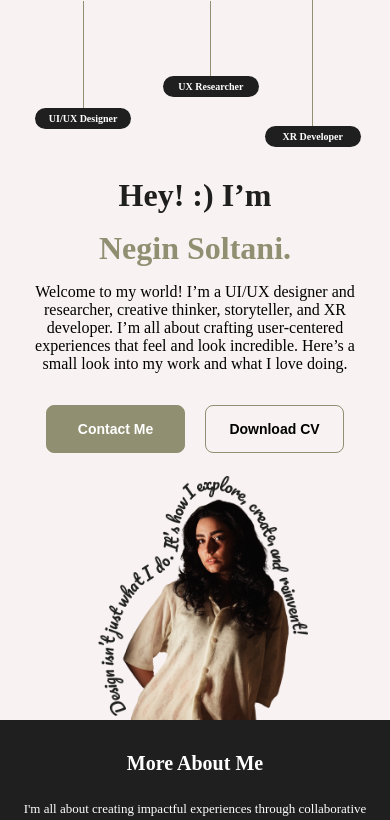
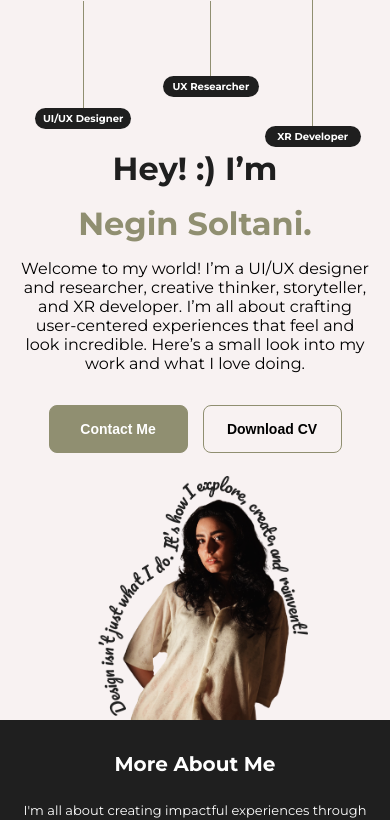
Before and after one commit to erfan-kanani/neginsoltani-portfolio, a React (Create React App) app: page / in a window 390 px wide. Shown: the top 820 px of the page. Built offline with nearby package versions, Linux system fonts and the light colour scheme.

Commit message:
responsive better

```diff
--- a/public/index.html
+++ b/public/index.html
@@ -3,12 +3,24 @@
   <head>
     <meta charset="utf-8" />
     <link rel="icon" href="%PUBLIC_URL%/favicon.ico" />
-    <meta name="viewport" content="width=device-width, initial-scale=1" />
+    <meta name="viewport" content="width=device-width, initial-scale=1, shrink-to-fit=no" />
     <meta name="theme-color" content="#000000" />
+    <!-- Google Fonts -->
+    <link rel="preconnect" href="https://fonts.googleapis.com">
+    <link rel="preconnect" href="https://fonts.gstatic.com" crossorigin>
+    <link href="https://fonts.googleapis.com/css2?family=Montserrat:ital,wght@0,100..900;1,100..900&display=swap" rel="stylesheet">
     <meta
       name="description"
-      content="Web site created using create-react-app"
+      content="Negin Soltani Portfolio - Web site created using create-react-app"
     />
+    <!-- Mobile optimization -->
+    <meta name="format-detection" content="telephone=no">
+    <meta name="mobile-web-app-capable" content="yes">
+    <meta name="apple-mobile-web-app-capable" content="yes">
+    <meta name="apple-mobile-web-app-status-bar-style" content="default">
+    <meta name="apple-mobile-web-app-title" content="Negin Soltani">
+    <!-- Prevent auto-zoom on iOS -->
+    <meta name="viewport" content="width=device-width, initial-scale=1, shrink-to-fit=no, user-scalable=no">
     <link rel="apple-touch-icon" href="%PUBLIC_URL%/logo192.png" />
     <!--
       manifest.json provides metadata used when your web app is installed on a
--- a/src/App.css
+++ b/src/App.css
@@ -4,6 +4,10 @@
   flex-direction: column;
   align-items: center; /* Centers the header-container */
   justify-content: center; /* Optional for vertical centering */
+  min-height: 100vh;
+  width: 100%;
+  max-width: 100vw;
+  overflow-x: hidden;
 }
 
 .App-logo {
--- a/src/App.js
+++ b/src/App.js
@@ -1,5 +1,6 @@
 import Header from "./components/header/header";
 import "./App.css";
+import "./styles/mobile-fixes.css";
 import FlexRow from "./components/shared/flexrow";
 import MoreAboutMe from "./components/moreAboutMe/moreAboutMe";
 import Glimpse from "./components/glimpse/glimpse";
--- a/src/components/header/header.css
+++ b/src/components/header/header.css
@@ -94,6 +94,80 @@
 }
 
 /* Mobile Styles */
+@media screen and (max-width: 480px) {
+  .header-container {
+    display: flex;
+    flex-direction: row;
+    justify-content: center;
+    align-items: center;
+    width: 100%;
+    max-width: 90vw;
+    margin: 0 auto;
+    position: relative;
+    z-index: 100;
+    top: 0;
+  }
+
+  .container {
+    display: flex;
+    flex-direction: column;
+    justify-content: space-between;
+    max-height: 600px;
+  }
+
+  .header-container-desktop {
+    display: none;
+  }
+
+  .header-centered-lines {
+    gap: 15px;
+    width: 100%;
+    margin-left: 0;
+    justify-content: space-around;
+  }
+
+  .header-content {
+    padding: 0px 15px;
+    display: flex;
+    flex-direction: column;
+    justify-content: flex-end;
+  }
+
+  .header-content-section {
+    flex-direction: column;
+    align-items: center;
+    text-align: center;
+  }
+
+  .header-text-container {
+    width: 100%;
+    text-align: center;
+    margin-bottom: 16px;
+  }
+
+  .header-buttons {
+    justify-content: center;
+    gap: 15px;
+    flex-wrap: wrap;
+  }
+
+  .header-image {
+    width: auto;
+    height: 200px;
+    max-width: 90%;
+    margin: 16px auto 0;
+  }
+
+  .header-rectangle {
+    width: 80px;
+    height: 18px;
+  }
+
+  .header-rectangle span {
+    font-size: 10px;
+  }
+}
+
 @media screen and (max-width: 768px) {
   .header-container {
     display: flex;
--- a/src/components/shared/text.css
+++ b/src/components/shared/text.css
@@ -18,6 +18,41 @@
   font-weight: 400;
 }
 
+/* Mobile First Approach */
+@media (max-width: 480px) {
+  .text-header {
+    font-size: 18px;
+    line-height: 1.2;
+  }
+  .text-subheader {
+    font-size: 16px;
+    font-weight: 600;
+    line-height: 1.3;
+  }
+  .text-default {
+    font-size: 14px;
+    font-weight: 400;
+    line-height: 1.4;
+  }
+}
+
+@media (min-width: 481px) and (max-width: 768px) {
+  .text-header {
+    font-size: 22px;
+    line-height: 1.2;
+  }
+  .text-subheader {
+    font-size: 18px;
+    font-weight: 600;
+    line-height: 1.3;
+  }
+  .text-default {
+    font-size: 15px;
+    font-weight: 400;
+    line-height: 1.4;
+  }
+}
+
 @media (max-width: 768px) {
   .text-header {
     font-size: 20px;
--- a/src/index.css
+++ b/src/index.css
@@ -1,12 +1,40 @@
+/* CSS Reset and Mobile Optimization */
+* {
+  box-sizing: border-box;
+}
+
+html {
+  -webkit-text-size-adjust: 100%;
+  -ms-text-size-adjust: 100%;
+}
+
 body {
   background-color: #F8F2F2;
   margin: 0;
   /* font-family: -apple-system, BlinkMacSystemFont, 'Segoe UI', 'Roboto', 'Oxygen',
     'Ubuntu', 'Cantarell', 'Fira Sans', 'Droid Sans', 'Helvetica Neue',
     sans-serif; */
-  font-family: 'montserrat';
+  font-family: 'Montserrat', -apple-system, BlinkMacSystemFont, 'Segoe UI', 'Roboto', 'Oxygen',
+    'Ubuntu', 'Cantarell', 'Fira Sans', 'Droid Sans', 'Helvetica Neue',
+    sans-serif;
   -webkit-font-smoothing: antialiased;
   -moz-osx-font-smoothing: grayscale;
+  /* Ensure consistent rendering across devices */
+  -webkit-text-size-adjust: 100%;
+  -ms-text-size-adjust: 100%;
+  /* Prevent horizontal scrolling on mobile */
+  overflow-x: hidden;
+}
+
+/* Prevent zoom on input focus for iOS */
+input, textarea, select {
+  font-size: 16px;
+}
+
+/* Better mobile touch targets */
+button, a, [role="button"] {
+  min-height: 44px;
+  min-width: 44px;
 }
 
 code {
--- /dev/null
+++ b/src/styles/mobile-fixes.css
@@ -0,0 +1,64 @@
+/* Mobile-specific fixes for deployment compatibility */
+
+/* Fix for iOS Safari viewport issues */
+@supports (-webkit-touch-callout: none) {
+  .App {
+    min-height: -webkit-fill-available;
+  }
+}
+
+/* Fix for Android Chrome viewport */
+@media screen and (max-width: 768px) {
+  html {
+    height: -webkit-fill-available;
+  }
+
+  body {
+    min-height: -webkit-fill-available;
+  }
+}
+
+/* Prevent horizontal scroll on mobile */
+html, body {
+  overflow-x: hidden;
+}
+
+/* Better font rendering on different devices */
+* {
+  -webkit-font-smoothing: antialiased;
+  -moz-osx-font-smoothing: grayscale;
+  text-rendering: optimizeLegibility;
+}
+
+/* Fix for touch targets on mobile */
+@media (hover: none) and (pointer: coarse) {
+  button,
+  a,
+  [role="button"],
+  input[type="submit"],
+  input[type="button"] {
+    min-height: 44px;
+    min-width: 44px;
+    padding: 8px 16px;
+  }
+}
+
+/* Prevent zoom on iOS when focusing inputs */
+@media screen and (max-width: 768px) {
+  input[type="text"],
+  input[type="email"],
+  input[type="password"],
+  input[type="number"],
+  input[type="tel"],
+  input[type="url"],
+  input[type="search"],
+  textarea,
+  select {
+    font-size: 16px !important;
+  }
+}
+
+/* Fix for deployment environments that might strip fonts */
+.font-fallback {
+  font-family: 'Montserrat', system-ui, -apple-system, BlinkMacSystemFont, 'Segoe UI', Roboto, 'Helvetica Neue', Arial, sans-serif;
+}
```
